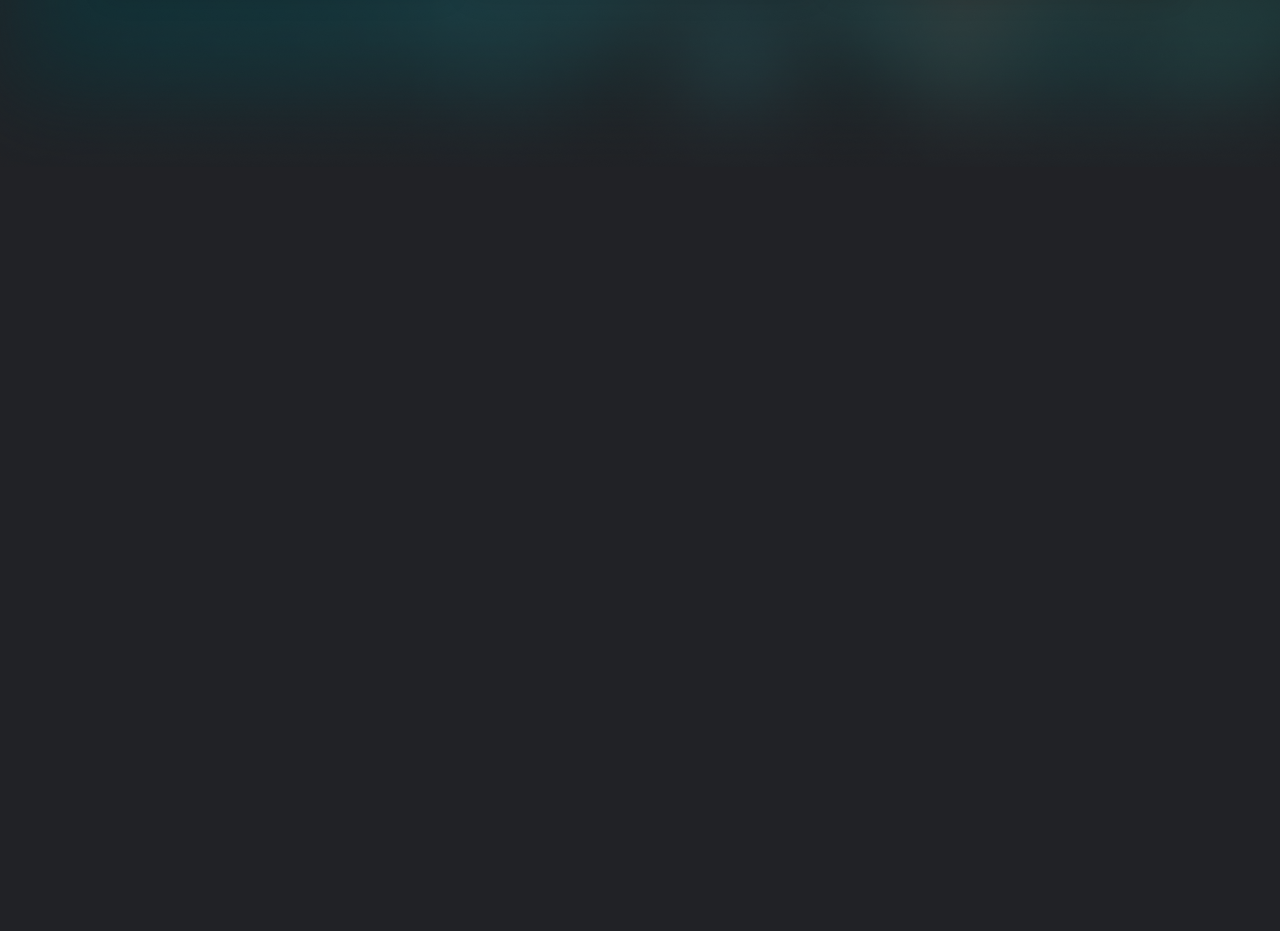
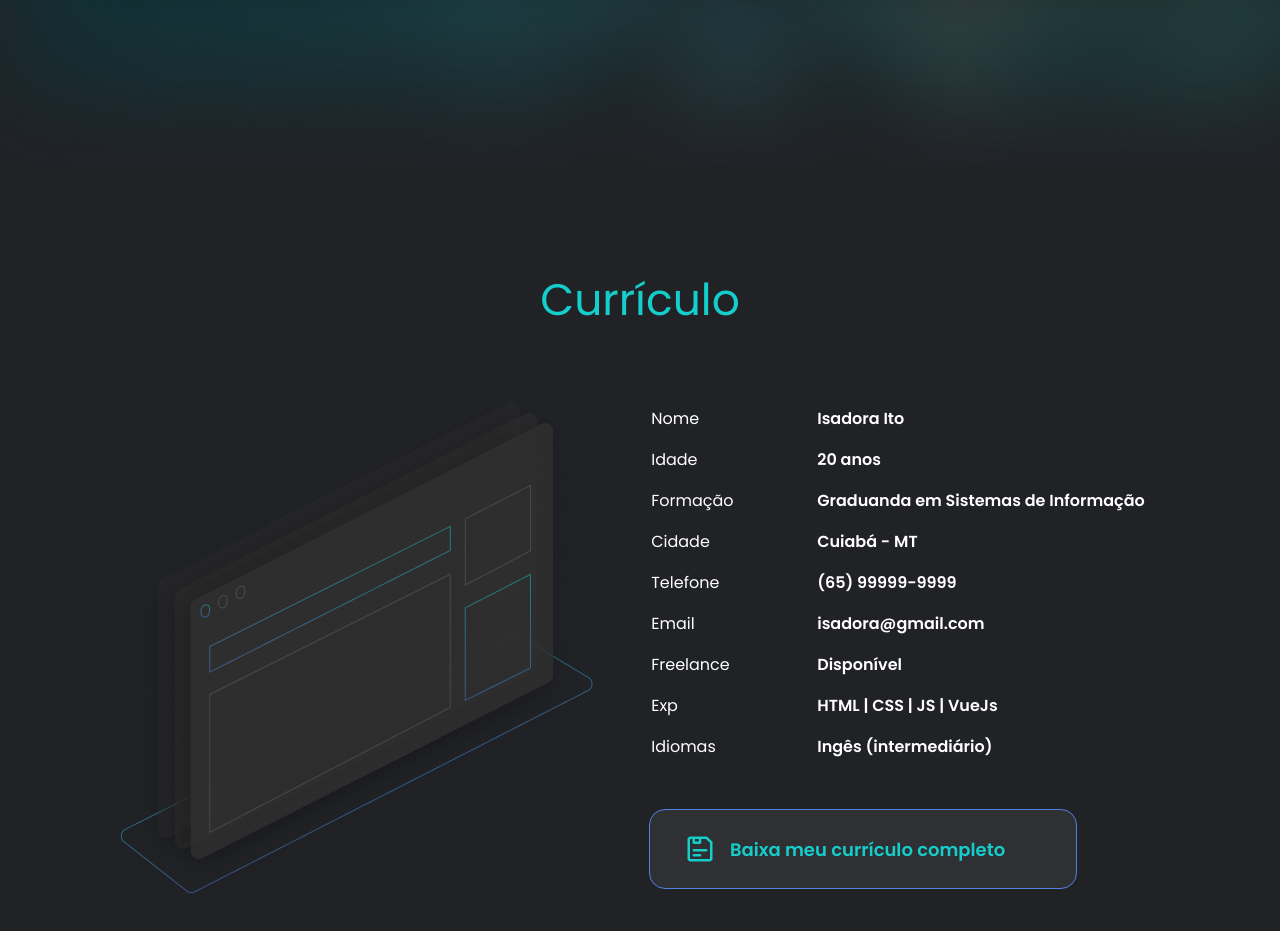
Before and after one commit to isadorw/portfolio-project, a plain HTML site: page index.html in a window 1280 px wide. Shown: the part 2919-3850 px from the top of the page. Before the commit the page ends 3186 px from the top, so only its background shows below. Drawn offline with nearby package versions, Linux system fonts and the light colour scheme.

Commit message:
Curriculo

```diff
--- a/index.html
+++ b/index.html
@@ -139,7 +139,30 @@
             </div>
         </div>
     </section>
-
+    <!-- curriculo -->
+    <section class="curriculum">
+        <h1 class="title-green">Currículo</h1>
+        <div class="container">
+            <img src="assets/curriculum.png" alt="Browser Picture">
+            <div class="content">
+                <div class="curriculum-info">
+                    <span>Nome</span><b>Isadora Ito</b>
+                    <span>Idade</span><b>20 anos</b>
+                    <span>Formação</span><b>Graduanda em Sistemas de Informação</b>
+                    <span>Cidade</span><b>Cuiabá - MT</b>
+                    <span>Telefone</span><b>(65) 99999-9999</b>
+                    <span>Email</span><b>isadora@gmail.com</b>
+                    <span>Freelance</span><b>Disponível</b>
+                    <span>Exp</span><b>HTML | CSS | JS | VueJs</b>
+                    <span>Idiomas</span><b>Ingês (intermediário)</b>
+                </div>
+                <button class="secondary-button">
+                    <img src="/assets/save-icon.png" alt="Ícone de salvar">
+                    Baixa meu currículo completo
+                </button>
+            </div>
+        </div>
+    </section>
     <script>
       feather.replace()
     </script>
--- a/style.css
+++ b/style.css
@@ -5,6 +5,8 @@
     --green: #15CDCB;
     --bg-dark: #212226;
     --light-gray: #E0DEDE;
+    --dark-gray: #2F3034;
+;
 
     --menu-height: 75px;
 }
@@ -64,6 +66,24 @@ button {
     padding: 8px 35px;
     bottom: 100px;
     cursor: pointer;
+}
+
+.secondary-button {
+    background: var(--dark-gray);
+    color: var(--green);
+    border: 1px solid var(--purple);
+    font-weight: bold;
+
+    display: flex;
+    align-items: center;
+
+    width: 428px;
+    height: 80px;
+    margin-right: 70px;
+}
+
+.secondary-button img {
+    margin-right: 15px;
 }
 
 /* header without menu bottom */
@@ -296,7 +316,34 @@ nav ul a svg {
     margin-left: 10px;
 }
 
+/* currículo */
 
+.curriculum {
+    padding: 0 100px;
+    text-align: center;
+}
+
+.curriculum .container {
+    display: flex;
+    margin: 50px 0;
+}
+
+.curriculum .container .content {
+    display: flex;
+    flex-direction: column;
+    justify-content: center;
+    align-items: center;
+    text-align: left;
+    width: 100%;
+}
+
+.curriculum .container .content .curriculum-info {
+    display: grid;
+    grid-template-columns: 150px auto;
+    grid-gap: 1rem;
+
+    margin-bottom: 50px;
+}
 
 /* RESPONSIVIDADE */
 
```
Also changed, not shown: assets/curriculum.png (added), assets/save-icon.png (added).
